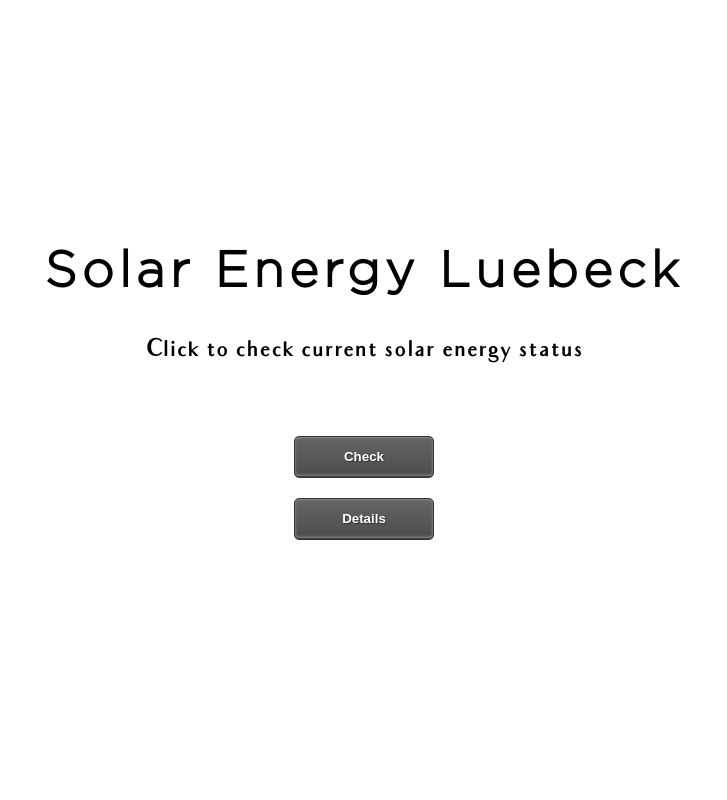
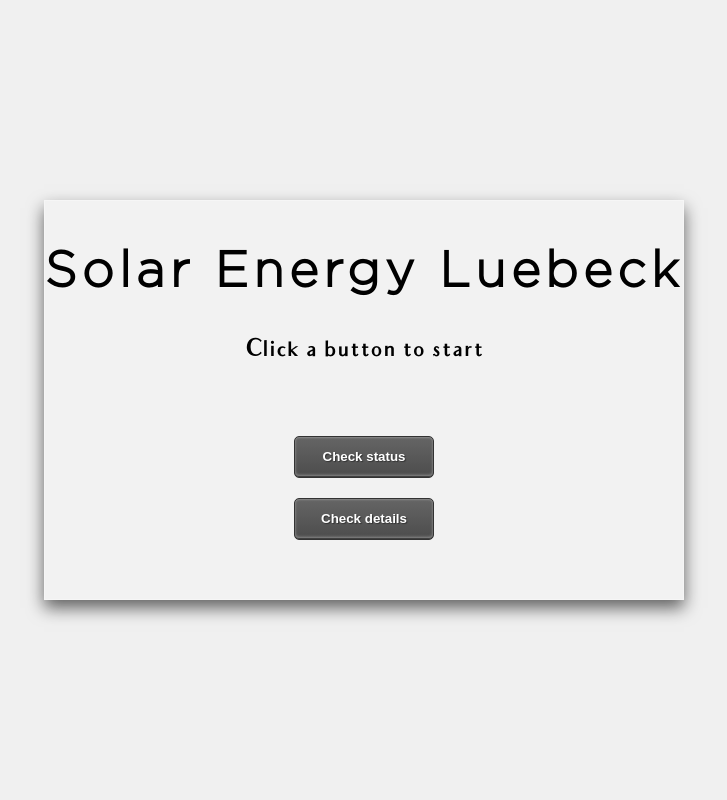
Before and after one commit to TrellixVulnTeam/THL-homework_MGLQ, a PHP site: page / in a window 1280 px wide. Shown: the whole page, without its empty margins (276-1003 px from the left). Run offline with PHP 8.4, Linux system fonts and the light colour scheme.

Commit message:
Design update
implement glass effect and reveal animate

```diff
--- a/SolarEnergyLuebeck/css/style.css
+++ b/SolarEnergyLuebeck/css/style.css
@@ -10,12 +10,19 @@
 
 html,
 body {
+    width: 100%;
     height: 100%;
     overflow: hidden;
     margin: 0;
+    background-color: rgb(240, 240, 240);
+}
+
+html.sr .load-hidden {
+    visibility: hidden;
 }
 
 .first-screen {
+    width: 100%;
     height: 100%;
     position: relative;
 }
@@ -29,6 +36,11 @@ body {
     left: 0;
     bottom: 0;
     right: 0;
+    overflow: auto;
+    box-shadow: 0 0 0 1px hsla(240, 0%, 100%, .3) inset,
+        0 .5em 1em rgba(0, 0, 0, 0.6);
+    text-shadow: 0 1px 1px hsla(240, 0%, 100%, .5);
+    background-color: rgba(255, 255, 255, 0.1);
 }
 
 h1 {
@@ -83,13 +95,14 @@ button:active {
 }
 
 .second-screen {
+    width: 100%;
     height: 100%;
     position: relative;
 }
 
 #charts {
     width: 100%;
-    height: 900px;
+    height: 100%;
 }
 
 #button {
--- a/SolarEnergyLuebeck/index.html
+++ b/SolarEnergyLuebeck/index.html
@@ -4,19 +4,20 @@
 <head>
     <title>Solar Energy Luebeck</title>
     <link rel="stylesheet" type="text/css" href="css/style.css">
+    <script src="https://unpkg.com/scrollreveal"></script>
 </head>
 
 <body>
     <!-- Title area -->
     <section class="first-screen">
-        <div class="container" id="content">
+        <div class="container load-hidden" id="content">
             <h1 class="title">Solar Energy Luebeck</h1>
-            <h2 class="subtitle">Click to check current solar energy status</h2>
+            <h2 class="subtitle">Click a button to start</h2>
             <center>
-                <button class="button" type="button" id="check">Check</button>
+                <button class="button" type="button" id="check">Check status</button>
             </center>
             <center>
-                <button class="button" type="button" id="details" onclick="showDetails()">Details</button>
+                <button class="button" type="button" id="details" onclick="showDetails()">Check details</button>
             </center>
         </div>
     </section>
@@ -25,7 +26,7 @@
         <div class="container" id="charts"></div>
         <div class="container" id="button">
             <center>
-                <button class="button" type="button" id="back" onclick="backTop()">Back</button>
+                <button class="button" type="button" id="back" onclick="backTop()">Back to top</button>
             </center>
         </div>
     </section>
--- a/SolarEnergyLuebeck/js/charts.js
+++ b/SolarEnergyLuebeck/js/charts.js
@@ -78,7 +78,7 @@ Charts.setOption({
     },
     legend: {
         data: ['GHI (W/m^2)', 'Energy (Wh)'],
-        top: "18%",
+        top: "15%",
         left: 100
     },
     grid: {
@@ -115,13 +115,17 @@ Charts.setOption({
         name: 'Energy (Wh)',
         type: 'bar',
         yAxisIndex: 0,
-        data: []
+        data: [],
+        animationDelay: function (idx) {
+            return idx * 20 + 100;
+        }
     }, {
         name: 'GHI (W/m^2)',
         type: 'line',
         yAxisIndex: 1,
         data: []
-    }]
+    }],
+    animationEasing: 'elasticOut'
 });
 window.onresize = Charts.resize;
 // Declare variables to store asynchronous data
@@ -155,11 +159,11 @@ $.ajax({
             },
             series: [{
                 name: 'Energy (Wh)',
-                data: arr_ene
+                data: arr_ene,
             }, {
                 name: 'GHI (W/m^2)',
-                data: arr_ghi
-            }]
+                data: arr_ghi,
+            }],
         });
     }
 });
--- a/SolarEnergyLuebeck/js/controls.js
+++ b/SolarEnergyLuebeck/js/controls.js
@@ -1,3 +1,8 @@
+// First screen content reveal animate
+ScrollReveal().reveal('#content', {
+    duration: 2500,
+    distance: '150px'
+});
 // Declare details button function
 var details = document.querySelector('.second-screen');
 var back = document.querySelector('.first-screen');
```
